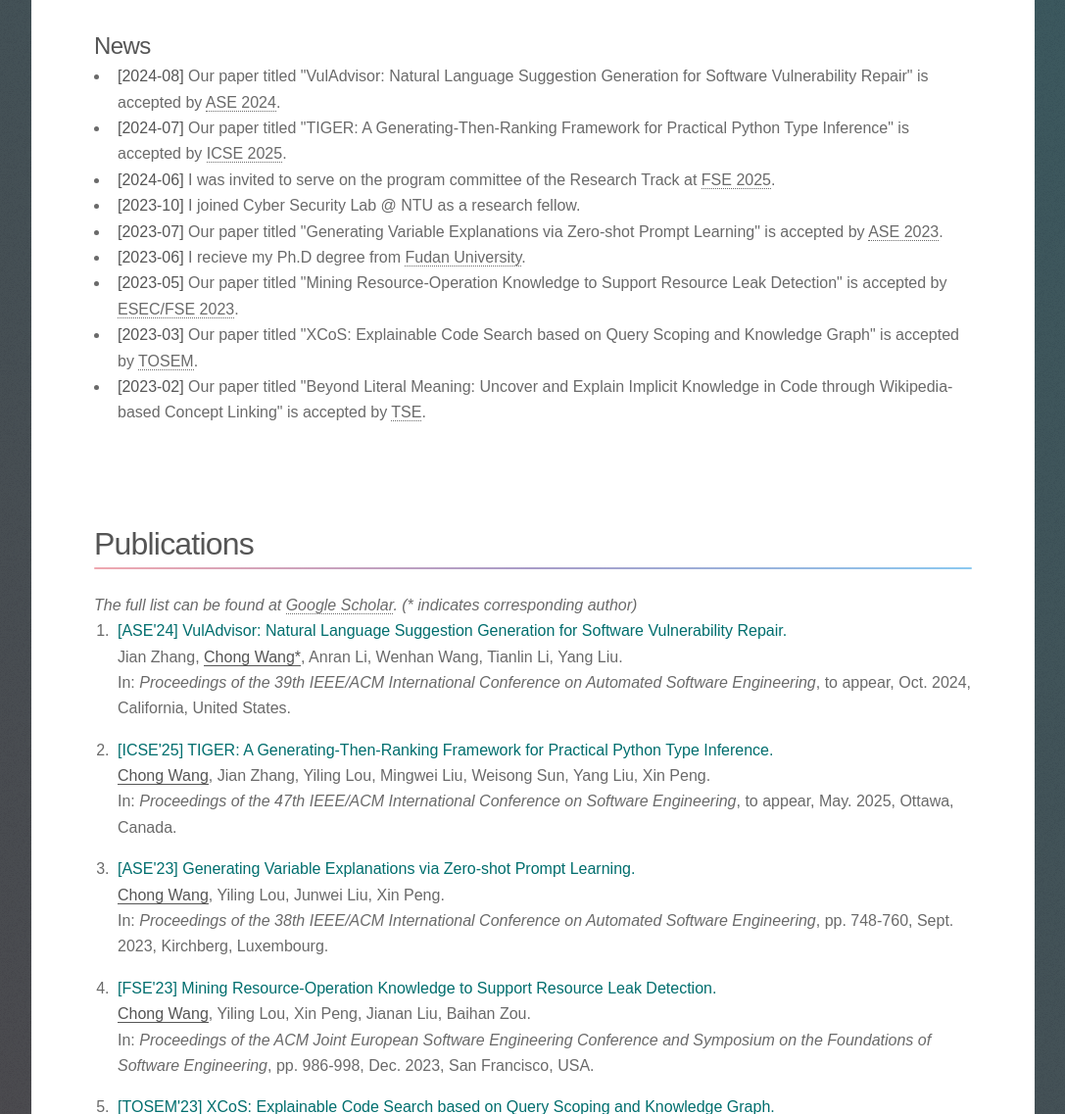
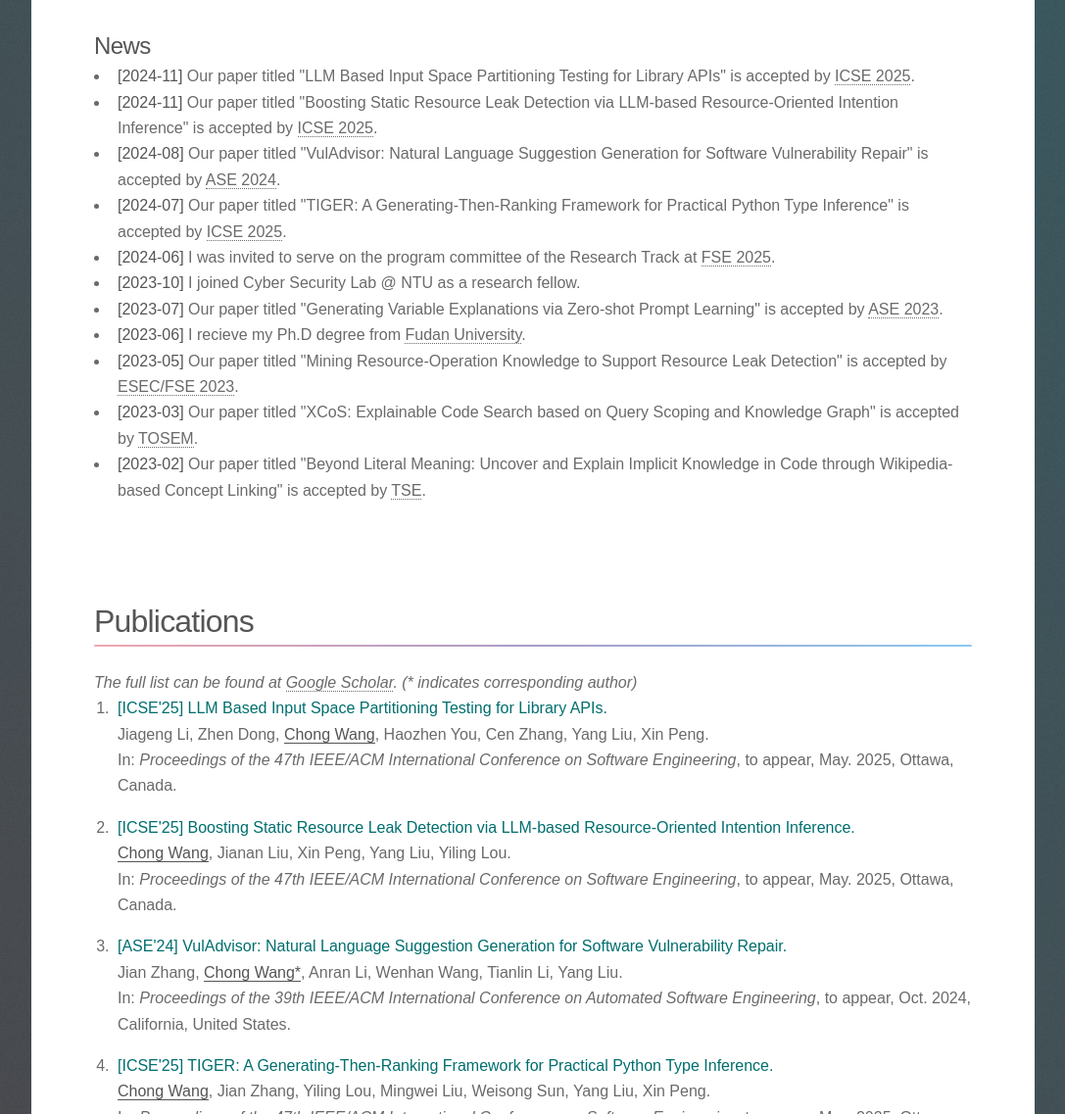
Before and after one commit to cs-wangchong/cs-wangchong.github.io, a plain HTML site: page index.html in a window 1280 px wide. Shown: the part 821-1958 px from the top of the page at 98% size, without its empty margins (96-1183 px from the left). Drawn offline with Linux system fonts and the light colour scheme.

Commit message:
Update index.html

```diff
--- a/index.html
+++ b/index.html
@@ -91,7 +91,12 @@
 					</div>
 
 					<h2>News</h2>
-					<ul>
+					<ul>	<li style="font-size: medium;">
+							<b>[2024-11]</b> Our paper titled "LLM Based Input Space Partitioning Testing for Library APIs" is accepted by <a href="https://conf.researchr.org/track/icse-2025/icse-2025-research-track">ICSE 2025</a>.
+						</li>
+						<li style="font-size: medium;">
+							<b>[2024-11]</b> Our paper titled "Boosting Static Resource Leak Detection via LLM-based Resource-Oriented Intention Inference" is accepted by <a href="https://conf.researchr.org/track/icse-2025/icse-2025-research-track">ICSE 2025</a>.
+						</li>
 						<li style="font-size: medium;">
 							<b>[2024-08]</b> Our paper titled "VulAdvisor: Natural Language Suggestion Generation for Software Vulnerability Repair" is accepted by <a href="https://conf.researchr.org/track/ase-2024/ase-2024-research">ASE 2024</a>.
 						</li>
@@ -131,6 +136,16 @@
 						<i>The full list can be found at <a href="https://scholar.google.com/citations?user=xJMBEIgAAAAJ&hl=en">Google Scholar</a>. (* indicates corresponding author)</i>
 						<!-- <h3>Journal Papers</h3> -->
 						<ol>
+							<li style="margin-bottom: 1em;">
+								<b style="color: rgb(0, 110, 110);font-weight: bolder;">[ICSE'25] LLM Based Input Space Partitioning Testing for Library APIs.</b></br>
+								Jiageng Li, Zhen Dong, <b style="border-bottom: solid 1px;font-weight: bolder;">Chong Wang</b>, Haozhen You, Cen Zhang, Yang Liu, Xin Peng.</br>
+								In: <i>Proceedings of the 47th IEEE/ACM International Conference on Software Engineering</i>, to appear, May. 2025, Ottawa, Canada.
+							</li>
+							<li style="margin-bottom: 1em;">
+								<b style="color: rgb(0, 110, 110);font-weight: bolder;">[ICSE'25] Boosting Static Resource Leak Detection via LLM-based Resource-Oriented Intention Inference.</b></br>
+								<b style="border-bottom: solid 1px;font-weight: bolder;">Chong Wang</b>, Jianan Liu, Xin Peng, Yang Liu, Yiling Lou.</br>
+								In: <i>Proceedings of the 47th IEEE/ACM International Conference on Software Engineering</i>, to appear, May. 2025, Ottawa, Canada.
+							</li>
 							<li style="margin-bottom: 1em;">
 								<b style="color: rgb(0, 110, 110);font-weight: bolder;">[ASE'24] VulAdvisor: Natural Language Suggestion Generation for Software Vulnerability Repair.</b></br>
 								Jian Zhang, <b style="border-bottom: solid 1px;font-weight: bolder;">Chong Wang*</b>, Anran Li, Wenhan Wang, Tianlin Li, Yang Liu.</br>
```
